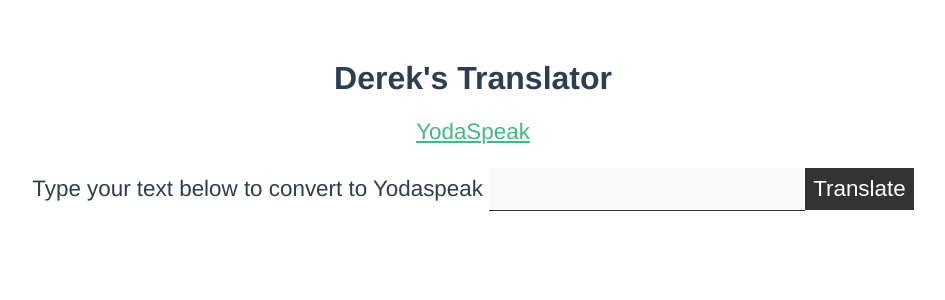
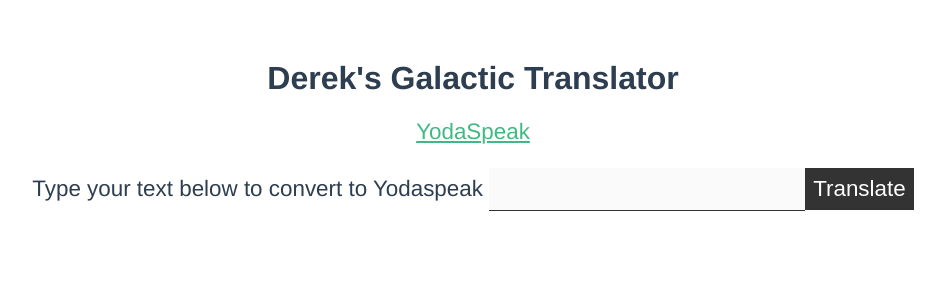
Before and after one commit to DerekJB1987/wats4030-capstone, a Vue app: page /#/ in a window 1280 px wide. Shown: the top 300 px of the page, without its empty margins (167-1112 px from the left). Built offline with nearby package versions, Linux system fonts and the light colour scheme.

Commit message:
added data return params

```diff
--- a/index.html
+++ b/index.html
@@ -3,7 +3,7 @@
   <head>
     <meta charset="utf-8">
     <meta name="viewport" content="width=device-width,initial-scale=1.0">
-    <title>Derek's Translator</title>
+    <title>Derek's Galactic Translator</title>
   </head>
   <body>
     <div id="app"></div>
--- a/src/App.vue
+++ b/src/App.vue
@@ -1,6 +1,6 @@
 <template>
   <div id="app">
-    <h1>Derek's Translator</h1>
+    <h1>Derek's Galactic Translator</h1>
     <router-view/>
   </div>
 </template>
--- a/src/views/YodaSpeak.vue
+++ b/src/views/YodaSpeak.vue
@@ -6,7 +6,7 @@
     </p>
 
     <form v-on:submit.prevent="translate">
-      <p>Type your text below to convert to Yodaspeak <input type="text" v-model="results"><button type="submit">Translate</button></p>
+      <p>Type your text below to convert to Yodaspeak <input type="text" v-model="text"><button type="submit">Translate</button></p>
     </form>
 
     <div class = "results-container">
@@ -24,7 +24,9 @@
     return {
       translated: '',
       text: '',
-      translation: 'yoda'
+      translation: 'yoda',
+      results: null,
+      errors: []
     }
   },
 
@@ -35,6 +37,12 @@
         params: {
           text: this.results
         }
+      })
+      .then(response => {
+        this.results = response.data;
+      })
+      .catch(error => {
+        this.errors.push(error);
       });
     }
   }
```
Also changed, not shown: 9 other files (tests, documents, lock files or other folders).
